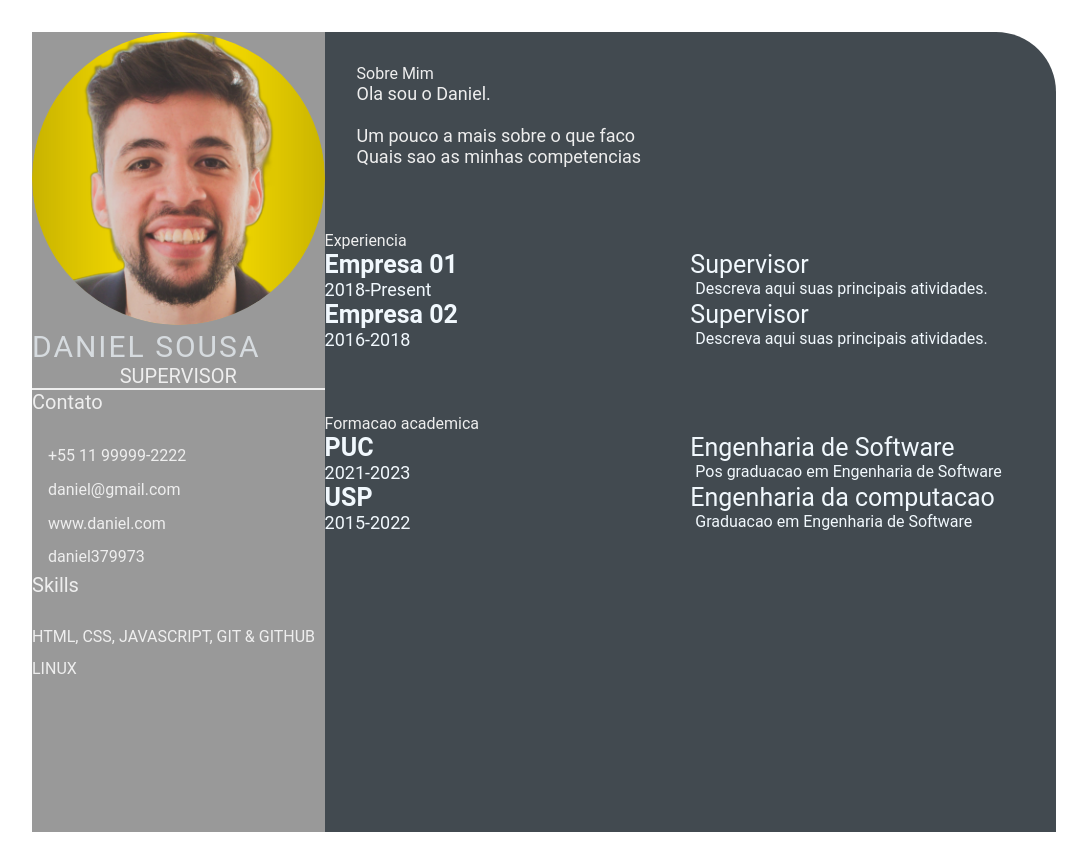
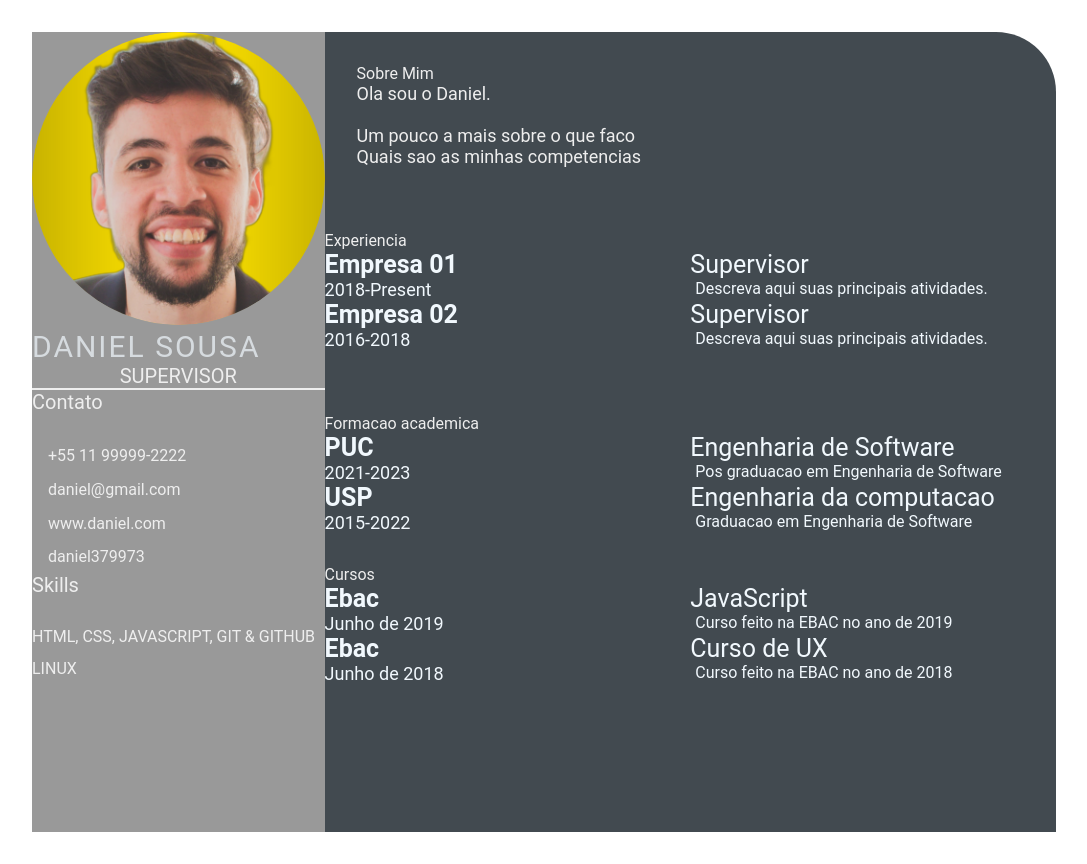
Before and after one commit to Daniel379973/daniel379973.github.io, a plain HTML site: page index.html in a window 1280 px wide. Shown: the whole page, without its empty margins (96-1183 px from the left). Drawn offline with Linux system fonts and the light colour scheme.

Commit message:
feature-awards

```diff
--- a/index.html
+++ b/index.html
@@ -92,6 +92,30 @@
           </div>
           </div>
         </section>
+        <section class="awards gap">
+            <div class="right-title">Cursos</div>
+            <div class="awards-contents">
+                <div class="awards-left">
+                <p class="awards-company-name">Ebac</<p>
+                <p class="awards-time-period">Junho de 2019</<p>
+                </div>
+                <div class="awards-right">
+                    <p class="awards-name">JavaScript</<p>
+                    <p class="awards-desc">
+                    Curso feito na EBAC no ano de 2019</<p>
+                </div>
+                <div class="awards-left">
+                    <p class="awards-company-name">Ebac</<p>
+                    <p class="awards-time-period">Junho de 2018</<p>
+                    </div>
+                    <div class="awards-right">
+                        <p class="awards-name">Curso de UX</<p>
+                        <p class="awards-desc">
+                        Curso feito na EBAC no ano de 2018</<p>
+                    </div>
+            </div>
+
+        </section>
      </section>
 </main>
 </body>
```
